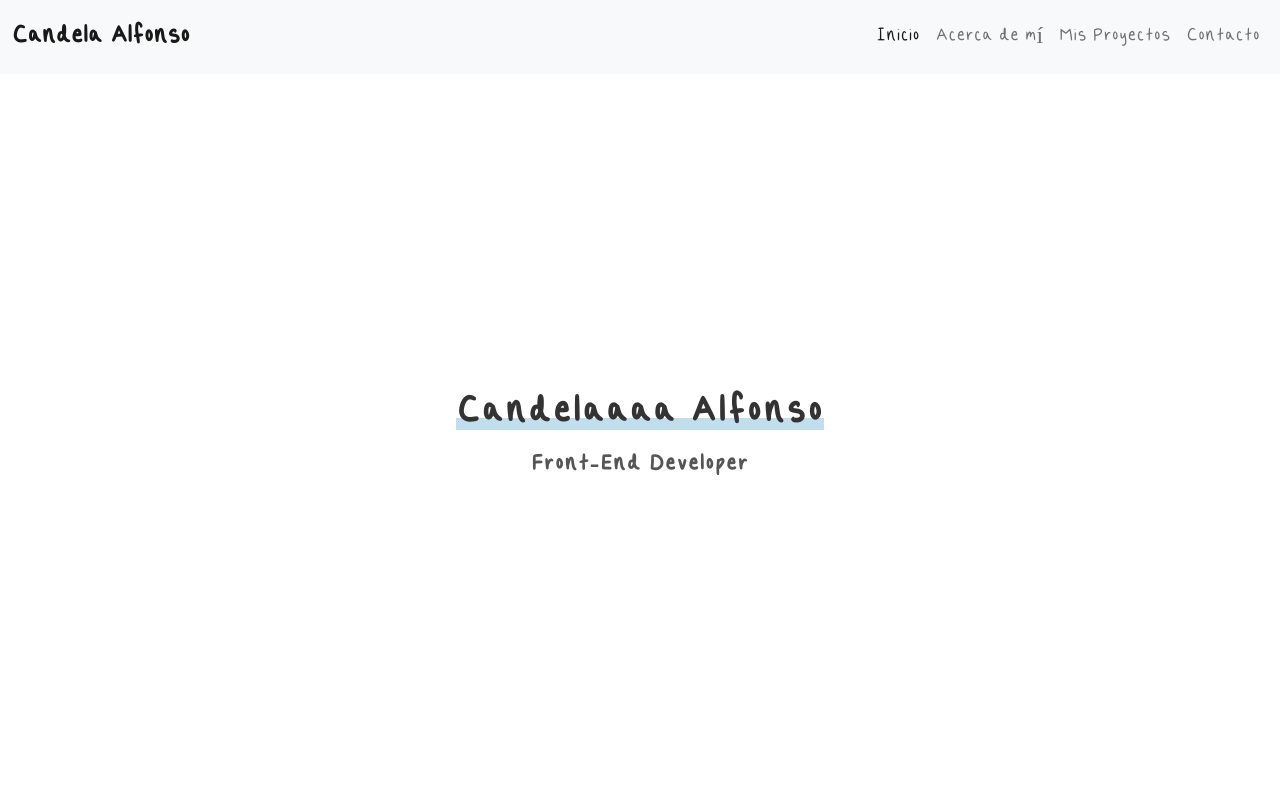
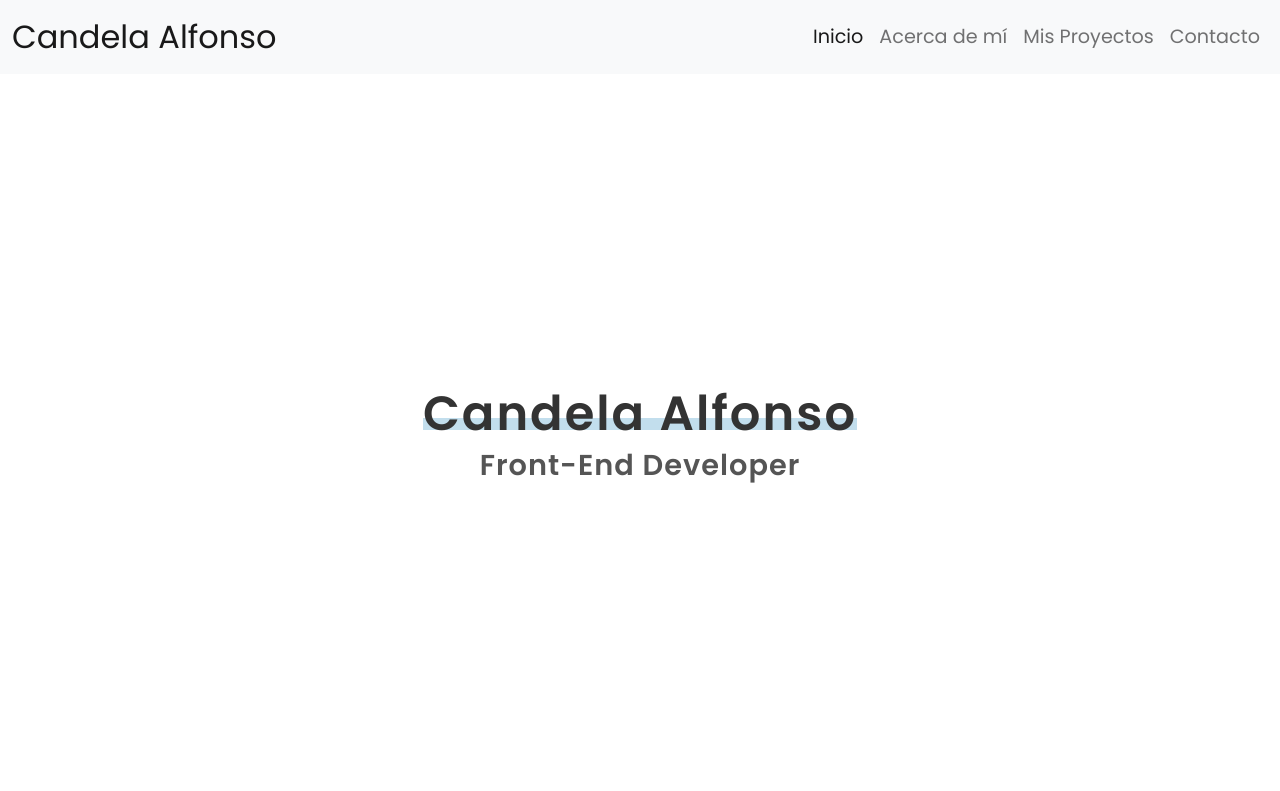
Before and after one commit to canda-creator/portfolio-canda, a plain HTML site: page index.html in a window 1280 px wide. Shown: the top 791 px of the page. Drawn offline with nearby package versions, Linux system fonts and the light colour scheme.

Commit message:
realizo cambios

```diff
--- a/css/styles.css
+++ b/css/styles.css
@@ -1,16 +1,19 @@
+@import url('https://fonts.googleapis.com/css2?family=Poppins:ital,wght@0,100;0,200;0,300;0,400;0,500;0,600;0,700;0,800;0,900;1,100;1,200;1,300;1,400;1,500;1,600;1,700;1,800;1,900&display=swap');
+
+
 * {
     padding: 0;
     margin: 0;
     box-sizing: border-box;
 }
 
-@font-face {
+/*@font-face {
     font-family: "Canda";
     src: url("../fonts/canda-font.ttf");
 }
-
+*/
 a, h1, h2, footer{
-    font-family: 'Canda';
+    font-family: "Poppins", sans-serif;
 }
 
 a{
@@ -18,11 +21,12 @@ a{
 }
 
 .nav-item{
-font-size: 150%;
+font-size: 120%;
 }
 
 a.navbar-brand{
     font-size: 200%;
+    font-weight: 400;
 }
 
 .contenido__principal {
--- a/index.html
+++ b/index.html
@@ -7,6 +7,8 @@
     <link rel="stylesheet" href="./css/styles.css">
     <link href="https://cdn.jsdelivr.net/npm/bootstrap@5.2.3/dist/css/bootstrap.min.css" rel="stylesheet" integrity="sha384-rbsA2VBKQhggwzxH7pPCaAqO46MgnOM80zW1RWuH61DGLwZJEdK2Kadq2F9CUG65" crossorigin="anonymous">
     <link rel="stylesheet" href="https://cdnjs.cloudflare.com/ajax/libs/font-awesome/6.4.2/css/all.min.css">
+    <link rel="shortcut icon" href="./logo/logo3.png" type="hola">
+
 </head>
 <body>
 
@@ -37,12 +39,15 @@
 
     <div class="contenido__principal">
         <div class="name">
-            <h1>Candelaaaa Alfonso</h1>
+            <h1>Candela Alfonso</h1>
         </div>
         <div class="title">
             <h2>Front-End Developer</h2>
         </div>
     </div>
+
+    <div class="nena"><img src="./img/cc90791cd363809bab6fcf613f321f26.jpg" alt=""></div>
+
 
     <section id="projects">
         <div class="title__projects">
```
Also changed, not shown: img/cc90791cd363809bab6fcf613f321f26.jpg (added), logo/logo3.png (added).
